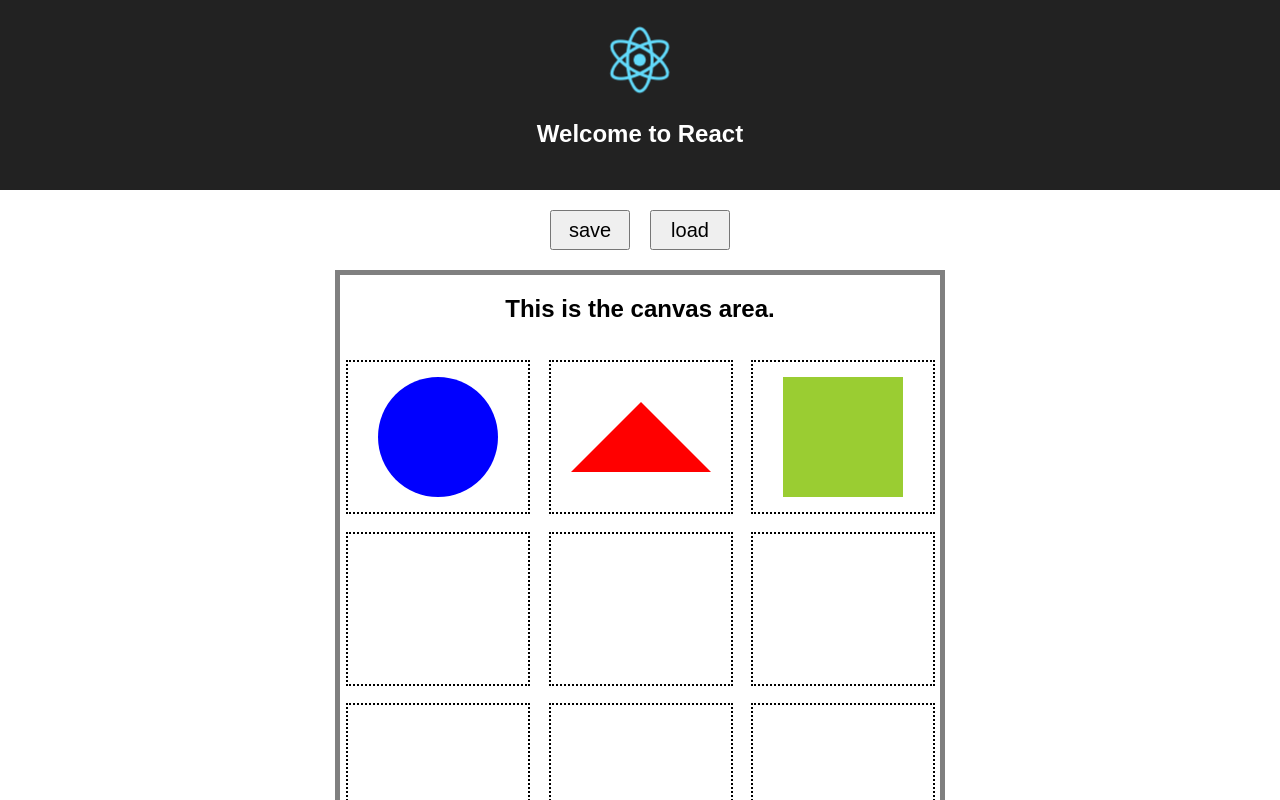
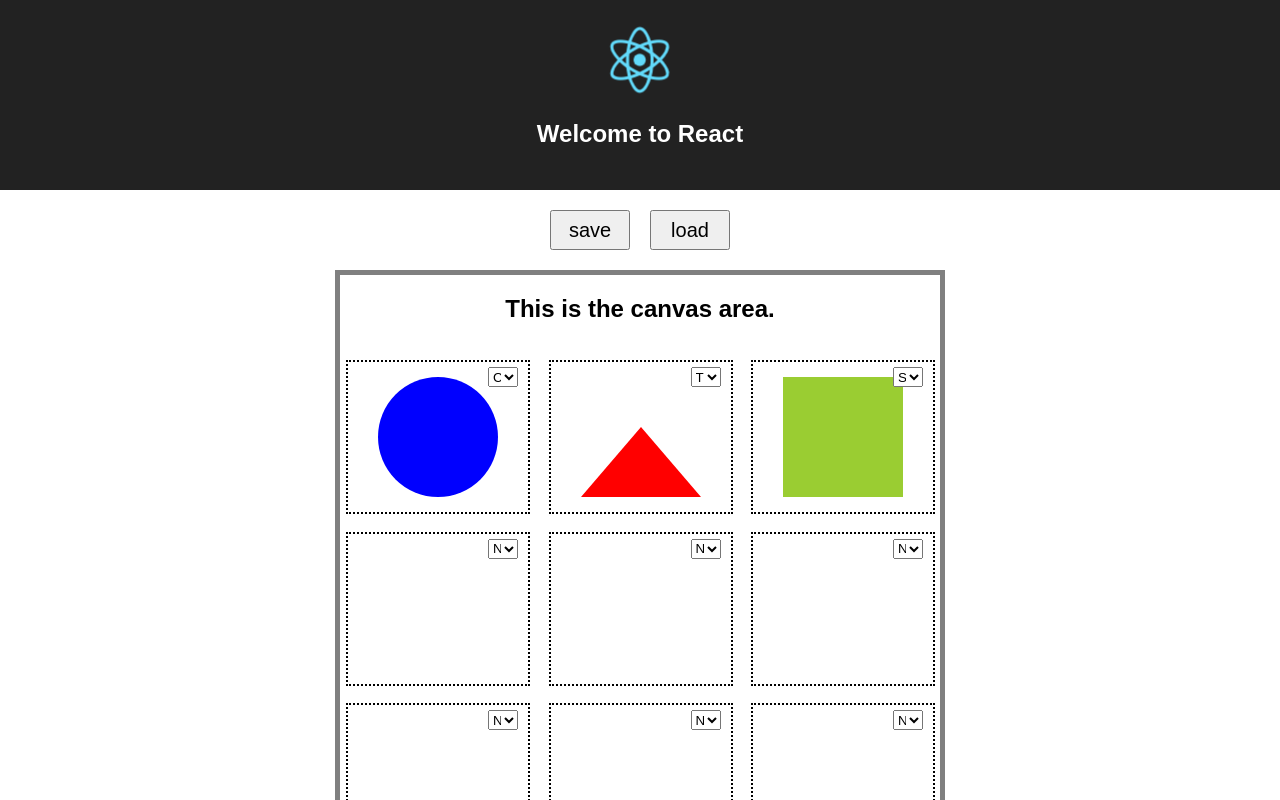
Before and after one commit to bigrocketgames/lt-question, a React (Create React App) app: page / in a window 1280 px wide. Shown: the top 800 px of the page. Built offline with nearby package versions, Linux system fonts and the light colour scheme.

Commit message:
feat:  Added select box for choosing the desired tile.

```diff
--- a/src/App.css
+++ b/src/App.css
@@ -46,7 +46,7 @@
 
 .space {
   display: flex;
-  align-items: center;
+  position: relative;
   width: 180px;
   height: 150px;
   margin-right: 5px;
@@ -64,8 +64,9 @@
 }
 
 .triangle-shape {
-  border-right: 70px solid transparent;
-  border-left: 70px solid transparent;
+  height: 50px;
+  border-right: 60px solid transparent;
+  border-left: 60px solid transparent;
   border-bottom: 70px solid red;
   margin-left: auto;
   margin-right: auto;
@@ -102,3 +103,18 @@
   margin-left: 10px;
   margin-right: 10px;
 }
+
+.change-shape {
+  position: absolute;
+  right: 10px;
+  top: 5px;
+  height: 20px;
+  width: 30px;
+}
+
+.shape-container {
+  list-style-type: none;
+  align-self: center;
+  margin-left: auto;
+  margin-right: auto;
+}
--- a/src/components/spaces.js
+++ b/src/components/spaces.js
@@ -14,7 +14,15 @@ const Spaces = (props) => {
   }
   return (
     <div className="space">
-      {shape}
+      <select className="change-shape" value={props.name}>
+        <option value="">Not Selected</option>
+        <option value="circle">Circle</option>
+        <option value="square">Square</option>
+        <option value="triangle">Triangle</option>
+      </select>
+      <li className="shape-container">
+        {shape}
+      </li>
     </div>
   )
 }
```
